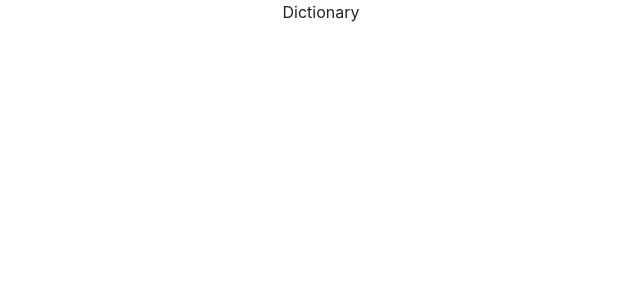
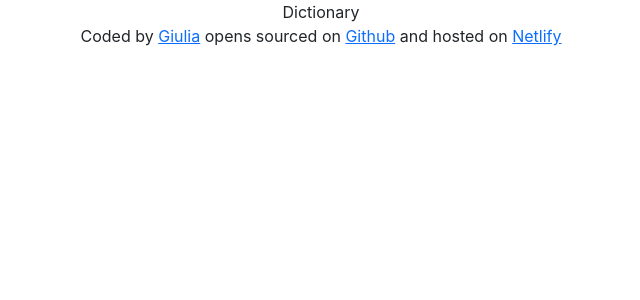
Before and after one commit to giulia-gazzetto/dictionaryapp, a React (Create React App) app: page / in a window 1280 px wide. Shown: the top 300 px of the page, without its empty margins (319-959 px from the left). Built offline with nearby package versions, Linux system fonts and the light colour scheme.

Commit message:
deployed site and added basic links

```diff
--- a/src/App.js
+++ b/src/App.js
@@ -4,6 +4,13 @@ export default function App() {
   return (
     <div className="App">
       <header className="App-header">Dictionary</header>
+      <footer>
+        Coded by <a href="https://github.com/gio-gionni">Giulia</a> opens
+        sourced on{" "}
+        <a href="https://github.com/gio-gionni/dictionaryapp">Github</a> and
+        hosted on{" "}
+        <a href="https://dictionaryappbygiulia.netlify.app/">Netlify</a>
+      </footer>
     </div>
   );
 }
```
